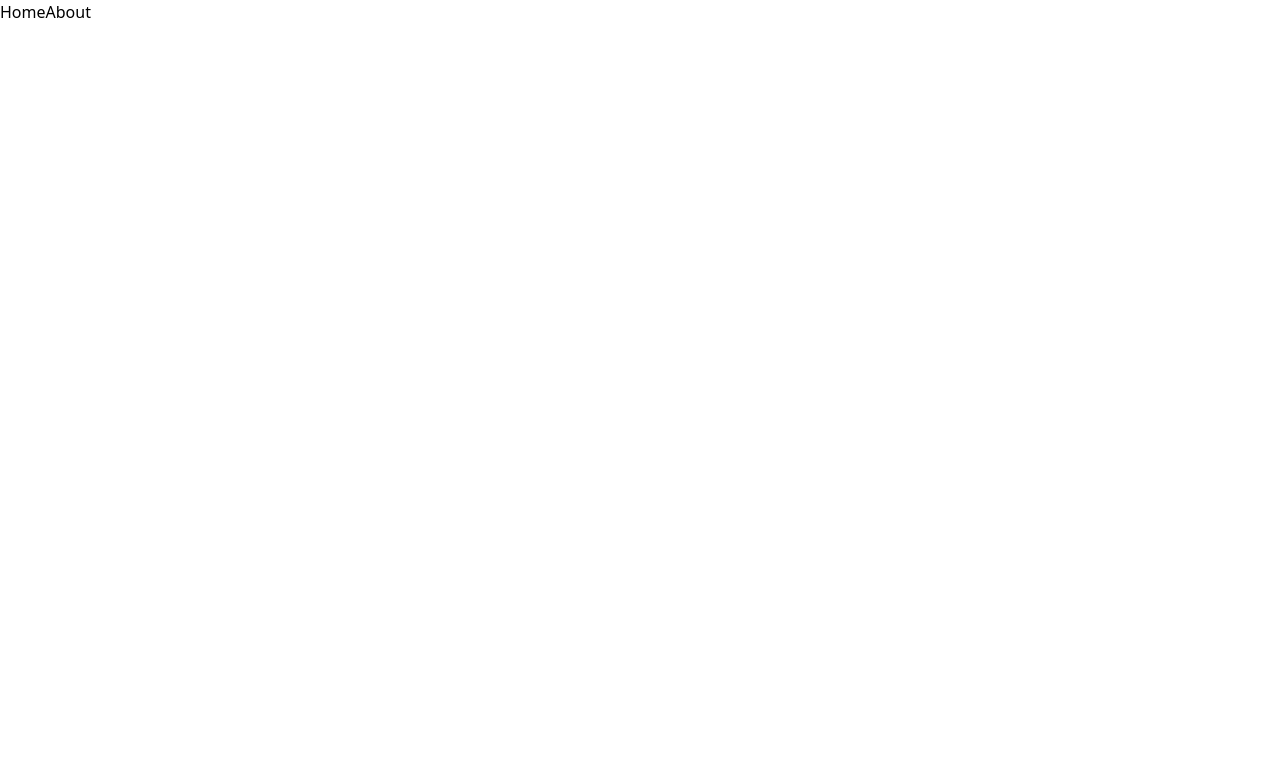
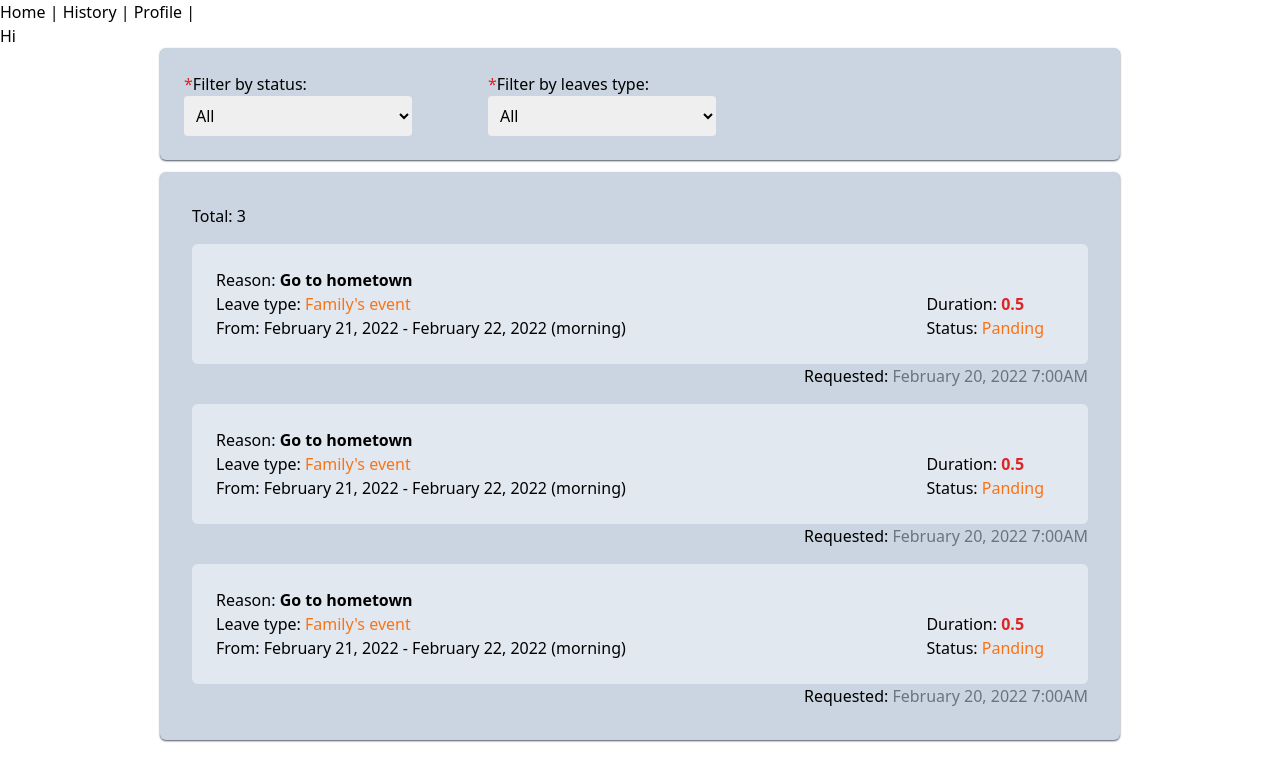
Before and after one commit to mengyer34/2022-G4-VC2-PART1, a Vue app in the folder front/: page /history in a window 1280 px wide. Before the commit this address had no page. Shown: the top 780 px of the page. Built offline with nearby package versions, Linux system fonts and the light colour scheme.

Commit message:
leave history

```diff
--- a/front/src/App.vue
+++ b/front/src/App.vue
@@ -1,7 +1,8 @@
 <template>
   <div>
-    <router-link to="/">Home</router-link>
-    <router-link to="/about">About</router-link>
+    <router-link to="/">Home</router-link> |
+    <router-link to="/history">History</router-link> |
+    <router-link to="/profile">Profile</router-link> |
   </div>
   <router-view></router-view>
 </template>
--- a/front/src/router/index.js
+++ b/front/src/router/index.js
@@ -7,6 +7,16 @@ const routes = [
     name: 'home',
     component: HomeView
   },
+  {
+    path: '/history',
+    name: 'history',
+    component: () => import('../views/user/history/HistoryView.vue')
+  },
+  {
+    path: '/profile',
+    name: 'profile',
+    component: () => import('../views/user/profile/ProfileView.vue')
+  },
 ]
 
 const router = createRouter({
--- a/front/src/views/user/history/HistoryView.vue
+++ b/front/src/views/user/history/HistoryView.vue
@@ -0,0 +1,78 @@
+<template>
+    <h1>Hi</h1>
+    <div class="bg-slate-300 w-9/12 p-6 m-auto rounded-md flex shadow-gray-600 shadow-sm">
+        <div class="w-4/12">
+            <label for="filter-status"><span class="text-red-600">*</span>Filter by status:</label><br>
+            <select name="" id="filter-status" class="w-9/12 rounded p-2">
+                <option value="">All</option>
+                <option value="">Reject</option>
+                <option value="">Approve</option>
+                <option value="">Cancel</option>
+            </select>
+        </div>
+        <div class="w-4/12">
+            <label for="filter-leave-type"><span class="text-red-600">*</span>Filter by leaves type:</label><br>
+            <select name="" id="filter-leave-type" class="w-9/12 p-2 rounded">
+                <option value="">All</option>
+                <option value="">Reject</option>
+                <option value="">Approve</option>
+                <option value="">Cancel</option>
+            </select>
+        </div>
+    </div>
+    <div class="w-9/12 m-auto bg-slate-300 rounded-md mt-3 p-8 shadow-sm shadow-gray-600">
+        <p>Total: 3</p>
+        <div class="mt-4">
+            <div class="bg-slate-200 p-6 rounded-md">
+                <p>Reason: <span class="font-bold">Go to hometown</span></p>
+                <div class="flex justify-between">
+                    <div class="">
+                        <p>Leave type: <span class="text-orange-500">Family's event</span></p>
+                        <p>From: <span>February 21, 2022 - February 22, 2022 (morning)</span></p>
+                    </div>
+                    <div class="mr-5">
+                        <p>Duration: <span class="font-bold text-red-600">0.5</span></p>
+                        <p>Status: <span class="text-orange-500">Panding</span></p>
+                    </div>
+
+                </div>
+            </div>
+            <p class="text-end">Requested: <span class="text-gray-500">February 20, 2022 7:00AM</span></p>
+        </div>
+        <div class="mt-4">
+            <div class="bg-slate-200 p-6 rounded-md">
+                <p>Reason: <span class="font-bold">Go to hometown</span></p>
+                <div class="flex justify-between">
+                    <div class="">
+                        <p>Leave type: <span class="text-orange-500">Family's event</span></p>
+                        <p>From: <span>February 21, 2022 - February 22, 2022 (morning)</span></p>
+                    </div>
+                    <div class="mr-5">
+                        <p>Duration: <span class="font-bold text-red-600">0.5</span></p>
+                        <p>Status: <span class="text-orange-500">Panding</span></p>
+                    </div>
+
+                </div>
+            </div>
+            <p class="text-end">Requested: <span class="text-gray-500">February 20, 2022 7:00AM</span></p>
+        </div>
+        <div class="mt-4">
+            <div class="bg-slate-200 p-6 rounded-md">
+                <p>Reason: <span class="font-bold">Go to hometown</span></p>
+                <div class="flex justify-between">
+                    <div class="">
+                        <p>Leave type: <span class="text-orange-500">Family's event</span></p>
+                        <p>From: <span>February 21, 2022 - February 22, 2022 (morning)</span></p>
+                    </div>
+                    <div class="mr-5">
+                        <p>Duration: <span class="font-bold text-red-600">0.5</span></p>
+                        <p>Status: <span class="text-orange-500">Panding</span></p>
+                    </div>
+
+                </div>
+            </div>
+            <p class="text-end">Requested: <span class="text-gray-500">February 20, 2022 7:00AM</span></p>
+        </div>
+    </div>
+    <h1></h1>
+</template>
--- a/front/src/views/user/profile/ProfileView.vue
+++ b/front/src/views/user/profile/ProfileView.vue
@@ -0,0 +1,16 @@
+<template>
+    <h1>Wow</h1>
+    <div>
+        <h1 class="text-4xl">My Profiles</h1>
+        <div>
+            <div>
+                <img src="" alt="">
+                <div>
+                    <h1>Phouek Sauth</h1>
+                    <p>ID: 40</p>
+                </div>
+            </div>
+        </div>
+    </div>
+    <h1>s</h1>
+</template>
```
